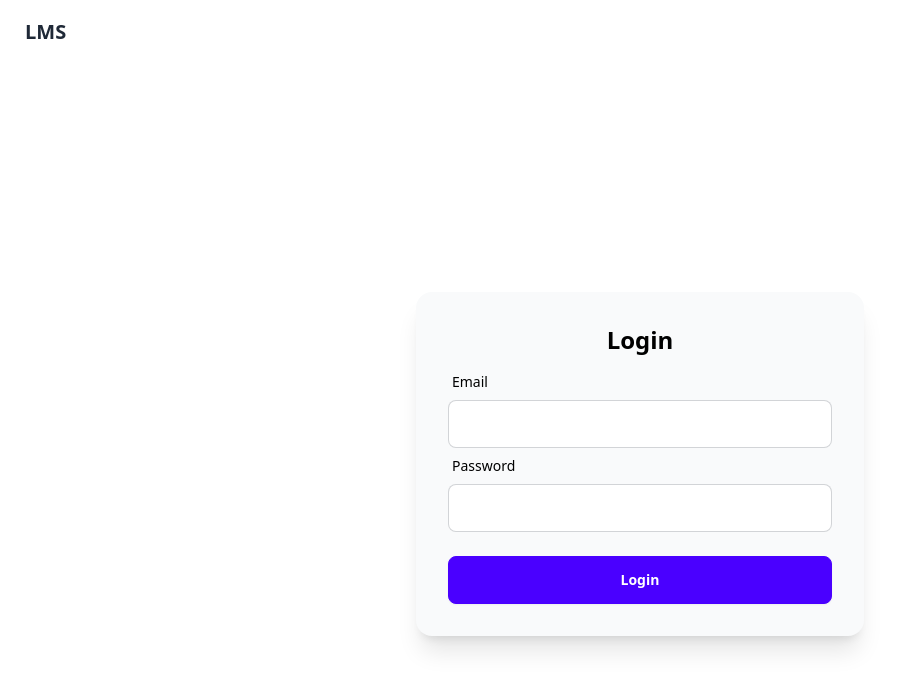
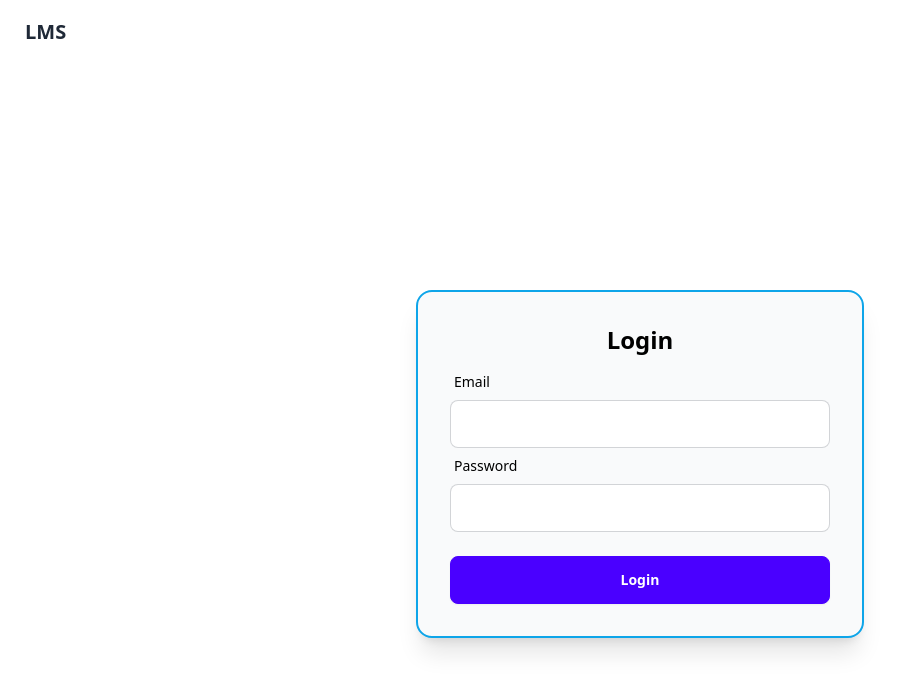
Before and after one commit to BJET-14/lms-web, a Next.js app: page / in a window 1280 px wide. Shown: the top 692 px of the page, without its empty margins (0-901 px from the left). Built offline with nearby package versions, Linux system fonts and the light colour scheme.

Commit message:
teachercourseview added

```diff
--- a/src/app/authorization/page.js
+++ b/src/app/authorization/page.js
@@ -62,7 +62,7 @@ const Authorization = () => {
 
   return (
     <div className="flex items-center justify-center min-h-screen bg-white">
-      <div className="card w-full max-w-md bg-gray-50 shadow-xl">
+      <div className="card w-full max-w-md bg-gray-50 shadow-xl border-solid border-2 border-sky-500">
         <div className="card-body">
           <h2 className="card-title justify-center text-2xl font-bold text-black">Login</h2>
           <form onSubmit={handleSubmit}>
--- /dev/null
+++ b/src/app/teachercourseview/page.js
@@ -0,0 +1,9 @@
+import React from 'react'
+
+const teachercourseview = () => {
+  return (
+    <div>teachercourseview</div>
+  )
+}
+
+export default teachercourseview
```
